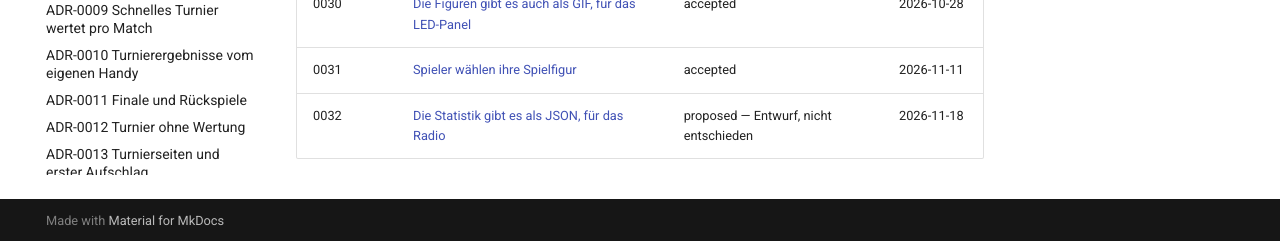
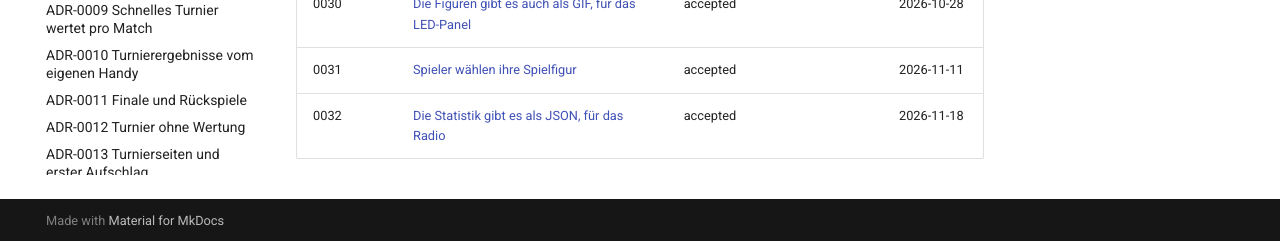
Before and after one commit to stuttgart-things/schmetterpause, an MkDocs documentation site: the page built from docs/adr/index.md, in a window 1280 px wide and 900 px high, scrolled down 1552 px. Shown: the part 656-897 px from the top of the window. Built offline with MkDocs 1.6.1 and Material for MkDocs 9.7.7, drawn with Linux system fonts in a browser that asks for light colours; comment, search, counter and statistics services are not loaded.

Commit message:
docs(adr): accept ADR-0032, statistics as JSON for the radio (#393)
Accepted by the product owner on 2026-11-19. GET /api/statistics with
its own read-only token already serves homerun2-radio-pitcher's
tabletennis-stats segment on homerun2-dev.

Co-authored-by: Claude Opus 5.5 <noreply@anthropic.com>

```diff
--- a/docs/adr/index.md
+++ b/docs/adr/index.md
@@ -40,4 +40,4 @@ festlegt, steht hier mit den Alternativen, die dabei verworfen wurden. Eine
 | 0029 | [Spieler gestalten ihre Figur selbst](0029-spieler-gestalten-ihren-avatar.md) | accepted | 2026-10-27 |
 | 0030 | [Die Figuren gibt es auch als GIF, für das LED-Panel](0030-figuren-als-gif-fuer-das-led-panel.md) | accepted | 2026-10-28 |
 | 0031 | [Spieler wählen ihre Spielfigur](0031-mehrere-spielfiguren.md) | accepted | 2026-11-11 |
-| 0032 | [Die Statistik gibt es als JSON, für das Radio](0032-statistik-als-json-fuer-das-radio.md) | proposed — Entwurf, nicht entschieden | 2026-11-18 |
+| 0032 | [Die Statistik gibt es als JSON, für das Radio](0032-statistik-als-json-fuer-das-radio.md) | accepted | 2026-11-18 |
```
Also changed, not shown: docs/adr/0032-statistik-als-json-fuer-das-radio.md (+1 -1 lines).
